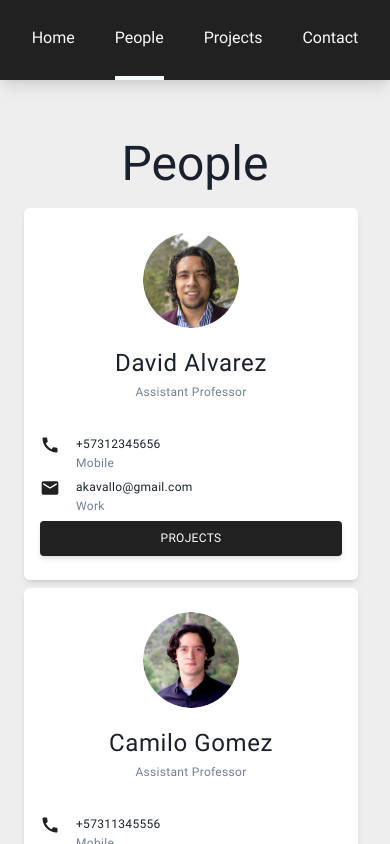
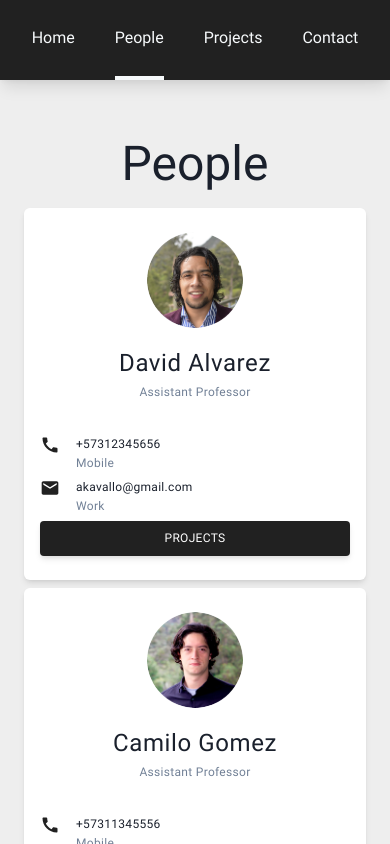
Before and after one commit to lejoss/opentech, a React (Create React App) app in the folder frontend/: page /people in a window 390 px wide. Built offline with nearby package versions, Linux system fonts and the light colour scheme.

Commit message:
remove margin right for cards in mobile

```diff
--- a/frontend/src/components/People/ProfileCard.js
+++ b/frontend/src/components/People/ProfileCard.js
@@ -4,7 +4,7 @@ import { Link } from 'react-router-dom';
 
 function ProfileCard({ person }) {
 	return (
-		<figure className="flex flex-col mr-2 mb-2 py-6 px-4 bg-white sm:w-5/12 shadow-md rounded-md">
+		<figure className="flex flex-col sm:mr-2 mb-2 py-6 px-4 bg-white sm:w-5/12 shadow-md rounded-md">
 			<img className="my-0 mx-auto w-24 h-24 rounded-full" src={person.img || '/images/user.svg'} alt="tpp" />
 			<p className="text-center leading-relaxed tracking-wide text-2xl mt-4">{person.name || ''}</p>
 			<p className="text-center leading-relaxed tracking-wide mb-8 text-xs text-gray-600 font-light">{person.jobTitle || ''}</p>
--- a/frontend/src/components/Projects/ProjectCard.js
+++ b/frontend/src/components/Projects/ProjectCard.js
@@ -4,7 +4,7 @@ import { Link } from 'react-router-dom';
 
 function ProjectCard({ project }) {
 	return (
-		<figure className="flex flex-col mr-2 mb-2 py-6 px-4 bg-white sm:w-5/12 cursor-pointer shadow-md rounded-md">
+		<figure className="flex flex-col sm:mr-2 mb-2 py-6 px-4 bg-white sm:w-5/12 cursor-pointer shadow-md rounded-md">
 			<img className="sm:w-40 my-0 mx-auto w-64" src={project.img || "/images/broken_image.svg"} alt="tpp" />
 			<p className="text-2xl mt-4">{project.title || ''}</p>
 			<p className="flex-1 leading-relaxed tracking-wide font-light my-2 text-xs">{project.description || ''}</p>
```
